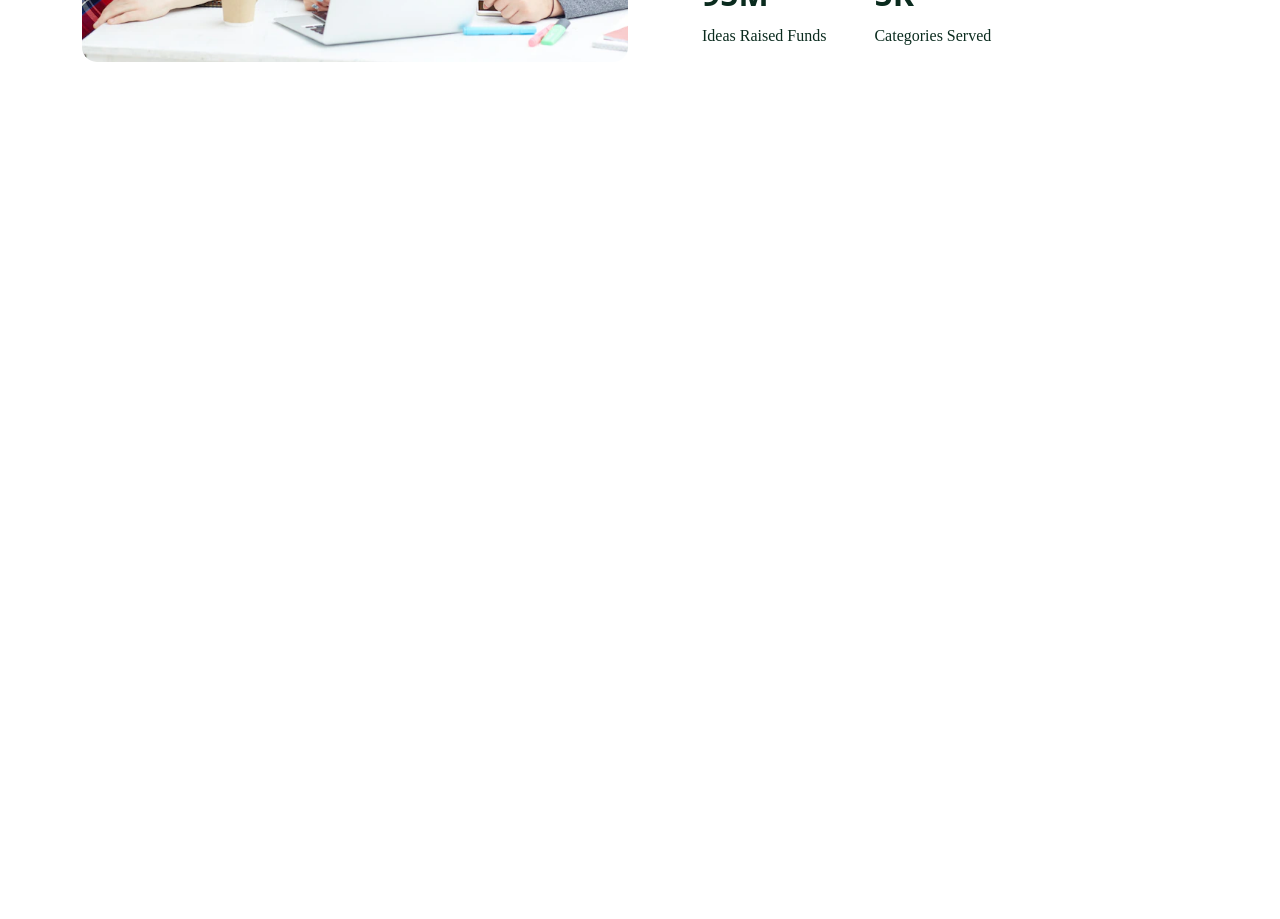
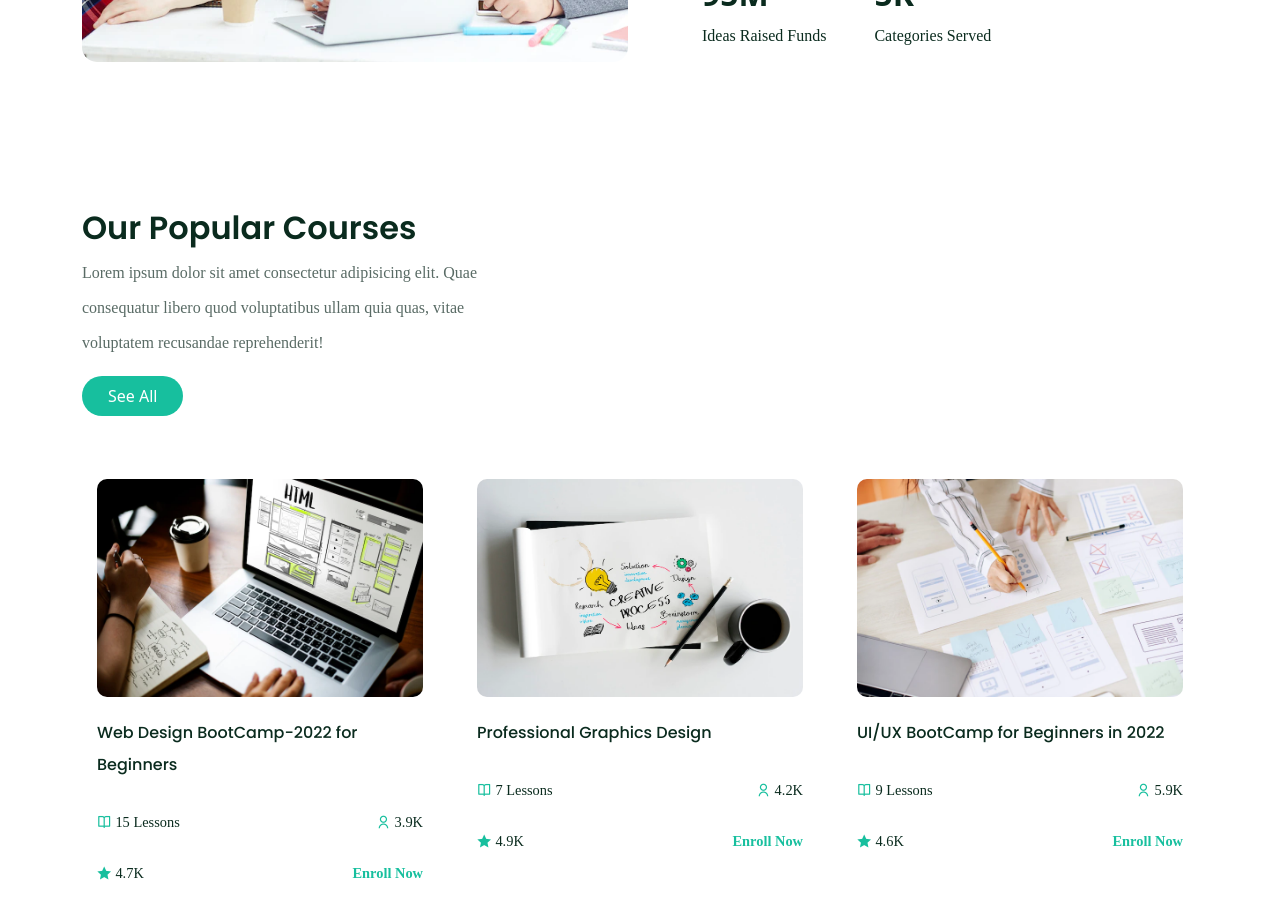
Before and after one commit to mrinnnmoy/LearningX, a React (Create React App) app: page / in a window 1280 px wide. Shown: the part 1280-2199 px from the top of the page. Before the commit the page ends 1419 px from the top, so only its background shows below. Built offline with nearby package versions, Linux system fonts and the light colour scheme; a web font is replaced by a local one.

Commit message:
build courses-component

```diff
--- /dev/null
+++ b/src/components/Courses/Course.css
@@ -0,0 +1,37 @@
+.single__course__item {
+    padding: 15px;
+}
+
+.course__img img {
+    border-radius: 10px;
+    margin-bottom: 20px;
+}
+
+.enroll a {
+    text-decoration: none;
+    font-weight: 600;
+    font-size: 0.9rem;
+    color: #17bf9e;
+}
+
+.lesson,
+.students,
+.rating {
+    font-size: 0.9rem;
+    color: #0a2b1e;
+    font-weight: 500;
+}
+
+.lesson i,
+.students i,
+.rating i {
+    font-weight: 400;
+}
+
+.course__title {
+    line-height: 2rem;
+}
+
+.course__top__left h2 {
+    font-weight: 600;
+}
--- /dev/null
+++ b/src/components/Courses/Course.jsx
@@ -0,0 +1,67 @@
+import React from "react";
+import { Container, Row, Col } from "reactstrap";
+import courseImg1 from "../../assests/images/web-design.png";
+import courseImg2 from "../../assests/images/graphics-design.png";
+import courseImg3 from "../../assests/images/ui-ux.png";
+import "./Course.css";
+import CourseCard from "./CourseCard";
+
+const Courses = () => {
+    const coursesData = [
+        {
+            id: "01",
+            title: "Web Design BootCamp-2022 for Beginners",
+            lesson: 15,
+            students: 3.9,
+            rating: 4.7,
+            imgUrl: courseImg1,
+        },
+
+        {
+            id: "02",
+            title: "Professional Graphics Design",
+            lesson: 7,
+            students: 4.2,
+            rating: 4.9,
+            imgUrl: courseImg2,
+        },
+
+        {
+            id: "03",
+            title: "UI/UX BootCamp for Beginners in 2022",
+            lesson: 9,
+            students: 5.9,
+            rating: 4.6,
+            imgUrl: courseImg3,
+        },
+    ];
+
+    return (
+        <section id="courses">
+            <Container>
+                <Row>
+                    <Col lg="12" className="mb-5">
+                        <div className="course__top d-flex justify-content-between align-items-center">
+                            <div className="course__top__left w-100">
+                                <h2>Our Popular Courses</h2>
+                                <p>
+                                    Lorem ipsum dolor sit amet consectetur adipisicing elit. Quae <br />
+                                    consequatur libero quod voluptatibus ullam quia quas, vitae <br />
+                                    voluptatem recusandae reprehenderit!
+                                </p>
+                                <button className="btn">See All</button>
+                            </div>
+                        </div>
+                    </Col>
+                    {coursesData.map((item) => (
+                        <Col lg="4" md="6" sm="6">
+                            <CourseCard key={item.id} item={item} />
+                        </Col>
+                    ))}
+                </Row>
+            </Container>
+        </section>
+    );
+};
+
+export default Courses;
--- /dev/null
+++ b/src/components/Courses/CourseCard.jsx
@@ -0,0 +1,39 @@
+import React from 'react';
+
+const CourseCard = (props) => {
+    const { imgUrl, title, lesson, students, rating } = props.item;
+
+    return (
+        <div className="single__course__item">
+            <div className="course__img">
+                <img src={imgUrl} alt="" className="w-100" />
+            </div>
+
+            <div className="course__details">
+                <h6 className="course__title mb-4">{title}</h6>
+
+                <div className=" d-flex justify-content-between align-items-center">
+                    <p className="lesson d-flex align-items-center gap-1">
+                        <i class="ri-book-open-line"></i> {lesson} Lessons
+                    </p>
+
+                    <p className="students d-flex align-items-center gap-1">
+                        <i class="ri-user-line"></i> {students}K
+                    </p>
+                </div>
+
+                <div className=" d-flex justify-content-between align-items-center">
+                    <p className="rating d-flex align-items-center gap-1">
+                        <i class="ri-star-fill"></i> {rating}K
+                    </p>
+
+                    <p className="enroll d-flex align-items-center gap-1">
+                        <a href="#enroll"> Enroll Now</a>
+                    </p>
+                </div>
+            </div>
+        </div>
+    )
+};
+
+export default CourseCard;
--- a/src/pages/Home.jsx
+++ b/src/pages/Home.jsx
@@ -1,6 +1,7 @@
 import React, { Fragment } from 'react';
 import AboutUs from '../components/AboutUs/AboutUs';
 import CompanySection from '../components/CompanySection/CompanySection';
+import Course from '../components/Courses/Course';
 import Header from '../components/Header/Header';
 import HeroSection from '../components/HeroSection/HeroSection';
 
@@ -11,6 +12,7 @@ const Home = () => {
         <HeroSection />
         <CompanySection />
         <AboutUs />
+        <Course />
     </Fragment>
   )
 };
```
